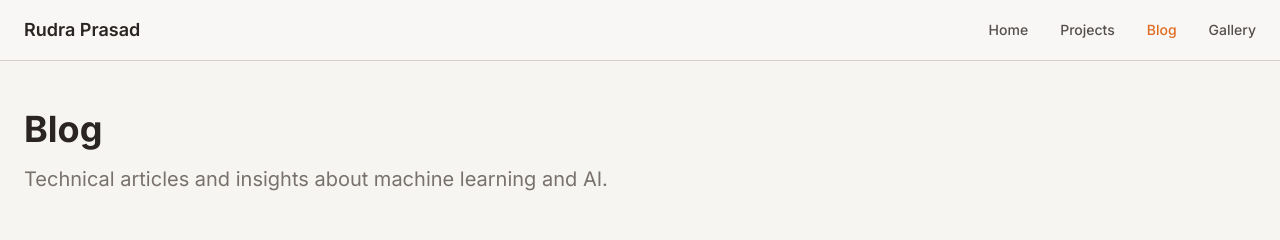
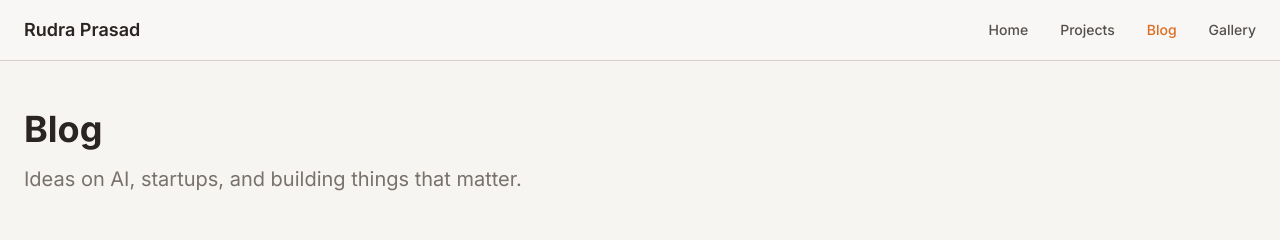
Before and after one commit to rudraprsd/rudraprsd.github.io, a React (Vite) app: page /blog in a window 1280 px wide. Shown: the top 240 px of the page. Built offline with nearby package versions, Linux system fonts and the light colour scheme; the HTML template or start-up script is replaced by a standard one.

Commit message:
update: subheadings

```diff
--- a/src/pages/Blog.tsx
+++ b/src/pages/Blog.tsx
@@ -44,7 +44,7 @@ const Blog = () => {
         <div className="mb-12">
           <h1 className="text-4xl font-bold mb-4">Blog</h1>
           <p className="text-xl text-muted-foreground">
-            Technical articles and insights about machine learning and AI.
+            Ideas on AI, startups, and building things that matter.
           </p>
         </div>
 
--- a/src/pages/Projects.tsx
+++ b/src/pages/Projects.tsx
@@ -38,7 +38,7 @@ const Projects = () => {
         <div className="mb-12">
           <h1 className="text-4xl font-bold mb-4">Projects</h1>
           <p className="text-xl text-muted-foreground">
-            A collection of machine learning and AI projects I've worked on.
+            Projects I've built across AI, software, and real-world problem solving.
           </p>
         </div>
 
```
